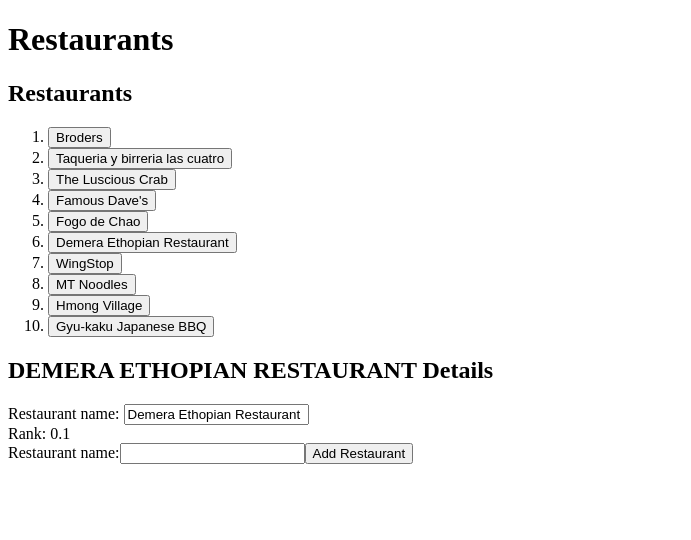
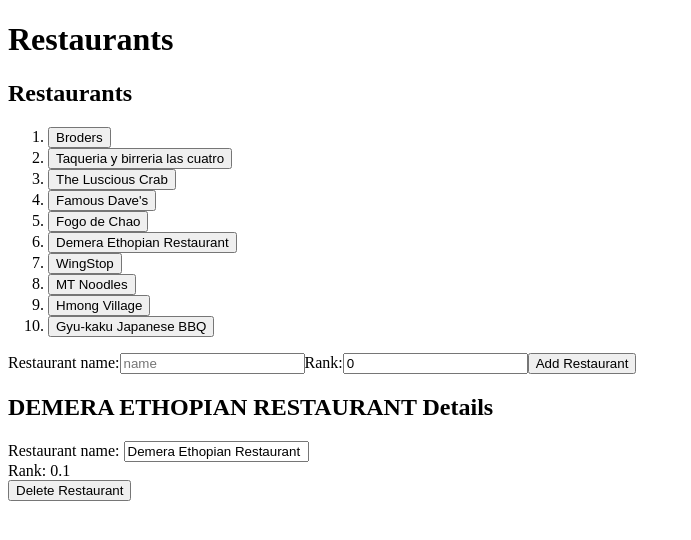
Before and after one commit to BrieFitzpatrick/Restaurants-App, an Angular app in the folder restaurants/: page / in a window 1280 px wide. Both pictures are taken after a click on the button "Demera Ethopian Restaurant". Shown: the top 540 px of the page, without its empty margins (0-691 px from the left). Built offline with nearby package versions, Linux system fonts and the light colour scheme.

Commit message:
Add and Delete Restaurants

```diff
--- a/restaurants/src/app/components/restaurants/restaurants.component.html
+++ b/restaurants/src/app/components/restaurants/restaurants.component.html
@@ -6,6 +6,16 @@
         </button>
     </li>
   </ol>
+
+  <div>
+    <label for="name">Restaurant name:</label>
+    <input id="name" [(ngModel)]="name" placeholder="name">
+
+    <label for="rank">Rank:</label>
+    <input id="rank" [(ngModel)]="rank" placeholder="rank">
+
+    <button type="button" (click)="add(name, rank)">Add Restaurant</button>
+  </div>
 
   <div *ngIf="selectedRestaurant">
     <h2>{{selectedRestaurant.name | uppercase}} Details</h2>
@@ -16,13 +26,6 @@
     </div>
   </div>
 
-  <div>
-    <label for="new-restaurant">Restaurant name:</label>
-    <input type="new-restaurant" #restaurantName />
-
-    <!-- <label for="newrestaurant">Rank:</label>
-    <input type="newrestaurant" #restaurantRank /> -->
-
-    <button type="button" (click)="add(newRestaurant)">Add Restaurant</button>
-
+  <div *ngIf="selectedRestaurant">
+    <button type="button" (click)="delete(selectedRestaurant)">Delete Restaurant</button>
   </div>
--- a/restaurants/src/app/components/restaurants/restaurants.component.ts
+++ b/restaurants/src/app/components/restaurants/restaurants.component.ts
@@ -9,16 +9,29 @@
     styleUrls: ['./restaurants.component.scss']
   })
   export class RestaurantsComponent {
-    newRestaurant = ''
     Restaurant = RESTAURANTS;
+    name: string = '' ;
+    rank: number = 0;
+    index: number = 0;
+
+    newRestaurant: Restaurant = {name: '', rank: 0};
 
     selectedRestaurant?: Restaurant;
     onSelect(restaurant: Restaurant): void{
       this.selectedRestaurant= restaurant;
     }
 
-    add(newRestaurant:any){
-      this.newRestaurant += newRestaurant.target.value;
-      this.Restaurant.push(newRestaurant);
+    add(newName: string, newRank: number){
+
+      this.newRestaurant = {name: newName, rank: newRank};
+      RESTAURANTS.push(this.newRestaurant);
     }
-  }
+
+    delete(selectedRestaurant: Restaurant){
+      for(let i=0; i<RESTAURANTS.length; i++){
+        if(RESTAURANTS[i] === selectedRestaurant){
+          RESTAURANTS.splice(i, 1);
+        }
+     }
+    }
+}
--- a/restaurants/src/app/services/restaurants.service.ts
+++ b/restaurants/src/app/services/restaurants.service.ts
@@ -1,4 +1,5 @@
 import { Restaurant } from "../models/restaurants.model";
+import { Component } from "@angular/core";
 
 export const RESTAURANTS: Restaurant[] = [
 { name: 'Broders', rank: 7.9},
```
